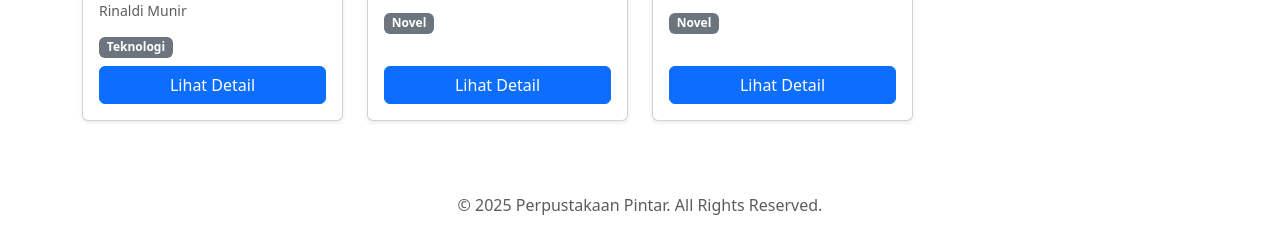
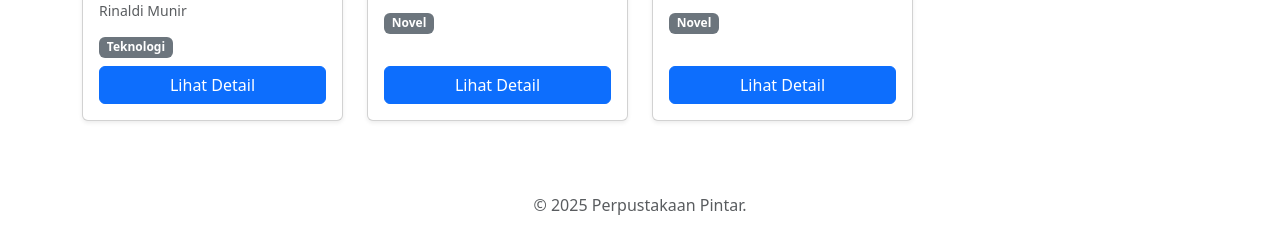
Before and after one commit to athaeth/Projek-PemWeb, a PHP site: page / in a window 1280 px wide. Shown: the part 652-885 px from the top of the page. Run offline with PHP 8.4, Linux system fonts and the light colour scheme; a user stored in the database is signed in; data comes from the database, SQL or seed files in the repository; some libraries are stand-ins or nearby versions.

Commit message:
Update footer.php

```diff
--- a/footer.php
+++ b/footer.php
@@ -1,7 +1,7 @@
 </main>
 
 <footer class="text-center text-muted mt-5 mb-3">
-  <p>&copy; <?php echo date('Y'); ?> Perpustakaan Pintar. All Rights Reserved.</p>
+  <p>&copy; <?php echo date('Y'); ?> Perpustakaan Pintar.</p>
 </footer>
 
 <script src="assets/js/bootstrap.bundle.min.js"></script>
```
